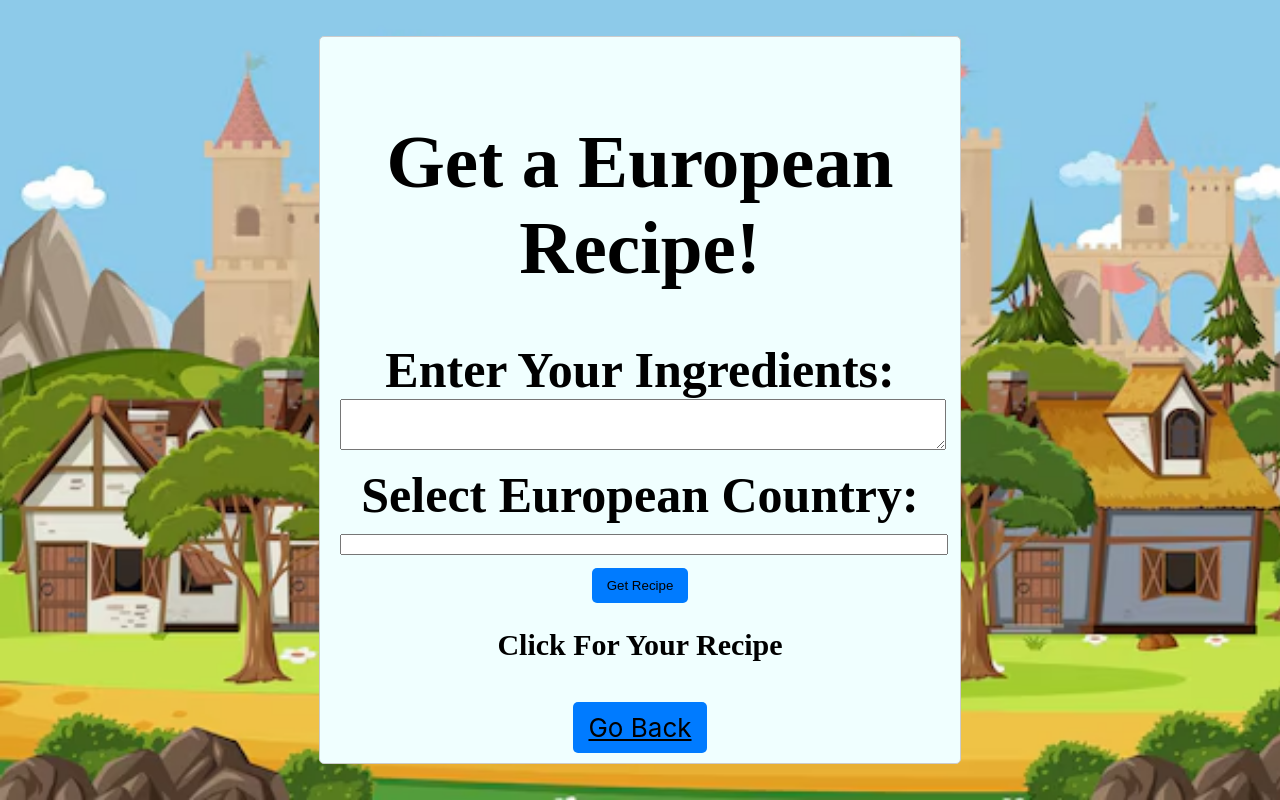
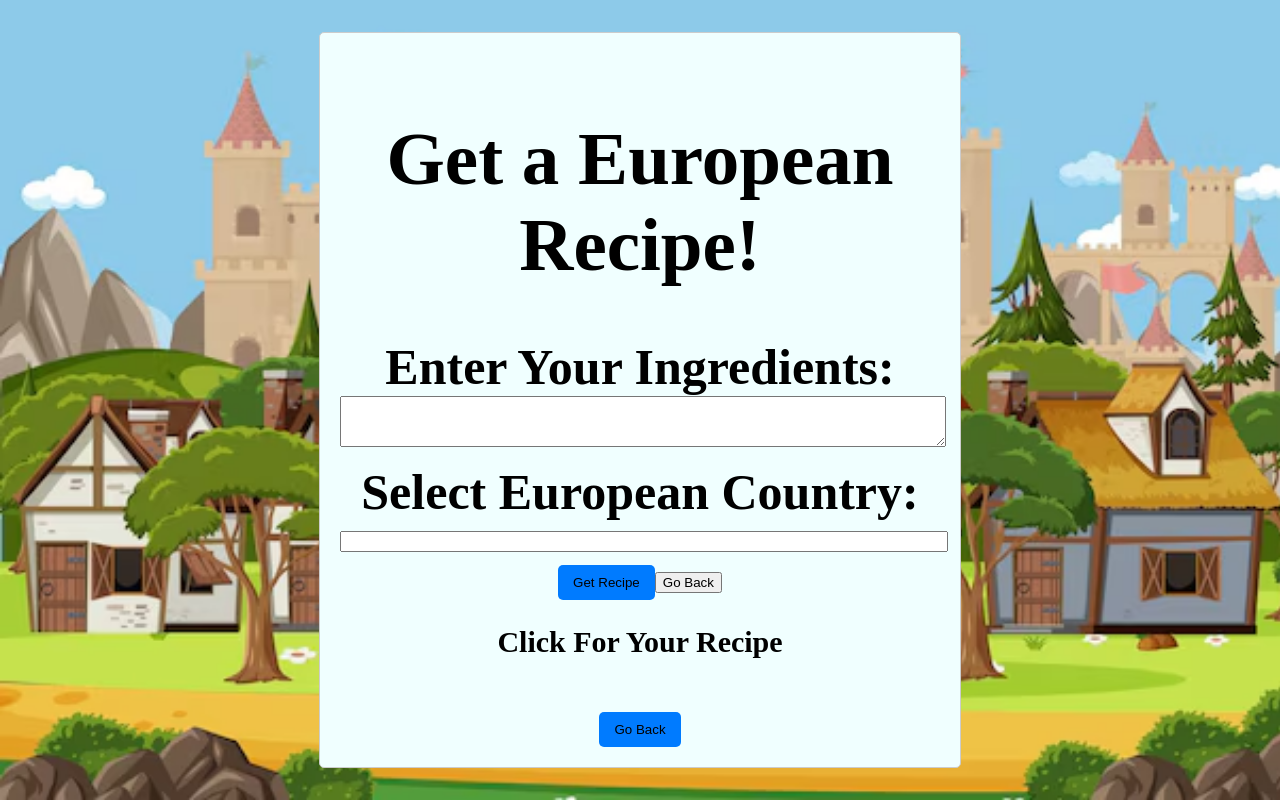
Before and after one commit to nolanv45/HenHacks2025, a React (Create React App) app in the folder henhack25/: page / in a window 1280 px wide. Both pictures are taken after a click on the button "Click here for a recipe from medieval England!". Built offline with nearby package versions, Linux system fonts and the light colour scheme.

Commit message:
back buttons for the millionth time

```diff
--- a/henhack25/src/AiIntegration.tsx
+++ b/henhack25/src/AiIntegration.tsx
@@ -8,6 +8,8 @@ export function AIIntegrationPage({ userKey }: { userKey: string }): JSX.Element
   const [ingredients, setIngredients] = useState<string>("");
   const [country, setCountry] = useState<string>("");
   const [recipeGenerated, setRecipeGenerated] = useState<boolean>(false);
+  type page = 'home' | 'Ai Page' | 'Recipe Page' | 'Map Page';
+  const [currentPage, setCurrentPage] = useState<page>('home');
 
   function updateIngredients(event: React.ChangeEvent<HTMLInputElement>) {
     setIngredients(event.target.value);
@@ -23,6 +25,7 @@ export function AIIntegrationPage({ userKey }: { userKey: string }): JSX.Element
 
   function goBack() {
     setRecipeGenerated(false);
+    setCurrentPage;
   }
 
   return (
@@ -51,10 +54,11 @@ export function AIIntegrationPage({ userKey }: { userKey: string }): JSX.Element
         <Button onClick={handleSubmit} className="submitAns">
           Get Recipe
         </Button>
+        <Button onClick={goBack}>Go Back</Button>
       </div>
       <div >
         <h2 className="recipe">Click For Your Recipe</h2>
-        <Button className="submitAns" href="home" >
+        <Button className="submitAns" onClick={goBack} >
           Go Back
         </Button>
 
--- a/henhack25/src/Map.tsx
+++ b/henhack25/src/Map.tsx
@@ -5,6 +5,8 @@ import WebMap from "@arcgis/core/WebMap";
 
 export const MapComponent = () => {
   const mapDiv = useRef<HTMLDivElement>(null);
+  type page = 'home' | 'Ai Page' | 'Recipe Page' | 'Map Page';
+  const [currentPage, setCurrentPage] = useState<page>('home');
 
   useEffect(() => {
     if (mapDiv.current) {
@@ -33,16 +35,22 @@ export const MapComponent = () => {
     };
   }, []);
 
+  function goBack() {
+    setCurrentPage;
+  }
+
   return (
-
       <div>
         <h2 className="header">Get a European Recipe!</h2>
+          <div ref={mapDiv} style={{ height: "100vh", width: "100%" }} />
+          <button onClick={goBack}>Go Back</button>
 
-          <div ref={mapDiv} style={{ height: "100vh", width: "100%" }} />
-          <a href='home'><button>Go Back</button></a>
       </div>
-
   );
 };
 
 export default MapComponent;
+
+function setCurrentPage(arg0: string) {
+  throw new Error("Function not implemented.");
+}
--- a/henhack25/tsconfig.json
+++ b/henhack25/tsconfig.json
@@ -22,5 +22,5 @@
   },
   "include": [
     "src"
-  ]
+, "../main.ts"  ]
 }
```
Also changed, not shown: henhack25/public/world-map-colorful-vintage-background_153969-6050.avif (added), 1 other file (tests, documents, lock files or other folders).
